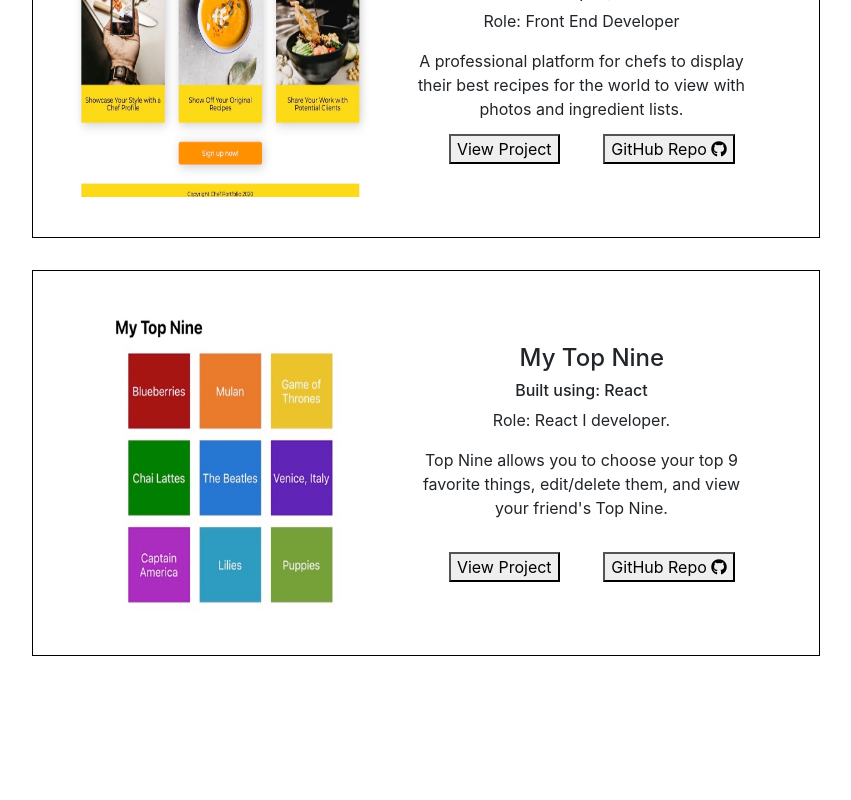
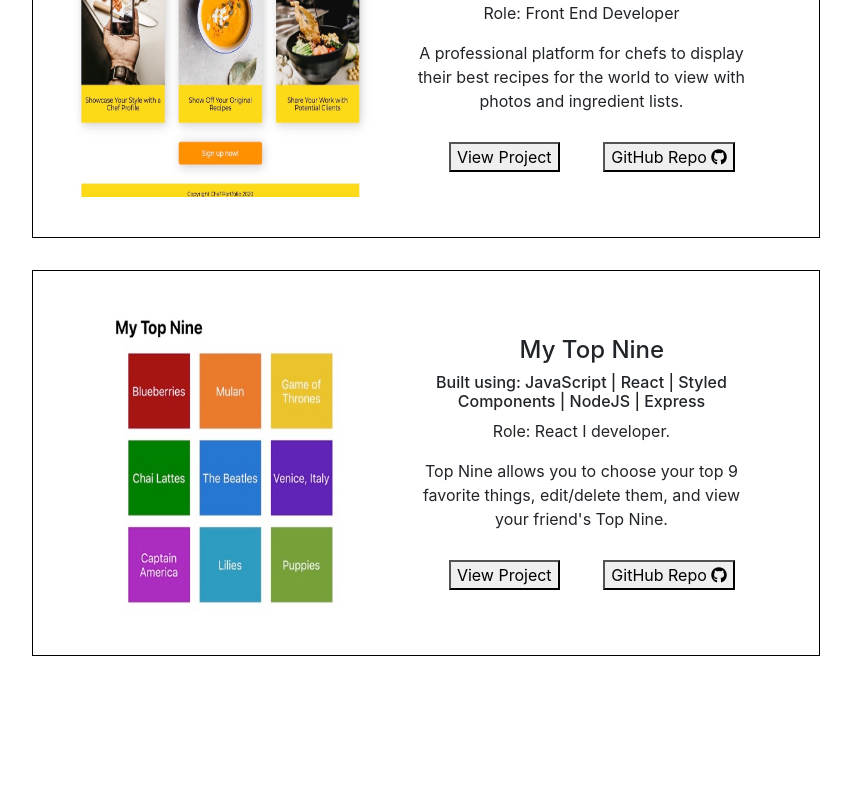
Before and after one commit to vtellez1/portfolio, a React (Create React App) app: page / in a window 1280 px wide. Shown: the part 2000-2800 px from the top of the page, without its empty margins (214-1065 px from the left). Built offline with nearby package versions, Linux system fonts and the light colour scheme.

Commit message:
update topnine project details

```diff
--- a/src/components/Projects.js
+++ b/src/components/Projects.js
@@ -39,7 +39,7 @@ import topnineapp from '../ProfilePic/topnineapp.jpg';
   `
   const CardTitle = styled.h4``
   const CardText = styled.div`
-  height: 9.7rem;
+  height: 10.7rem;
   overflow: scroll;
   margin-bottom: 1rem;
   padding-right: 1.3rem;
@@ -110,7 +110,6 @@ function Projects() {
             <h6>Buit using: JavaScript | React | Redux | SASS | NodeJS | Express</h6>
             <p>Role: Front End Developer</p>
             <p>A professional platform for chefs to display their best recipes for the world to view with photos and ingredient lists. </p>
-            <p> Built project on a remote team of 4 front-end developers, 1 backend developer, and 2 UI developers in 4 days.</p>
             <ul>
               <li>Built project on a remote team of 4 front-end developers, 1 backend developer, and 2 UI developers in 4 days.</li>
               <li>Developed state management for application and handled HTTP requests for all CRUD operations.</li>
@@ -129,9 +128,15 @@ function Projects() {
         <CardBody>
           <CardTitle onClick={(e)=>{e.preventDefault(); window.location.href='https://mytopninefavs.netlify.com/'}}>My Top Nine</CardTitle>
           <CardText>
-          <h6>Built using: React </h6>
+          <h6>Built using: JavaScript | React | Styled Components | NodeJS | Express </h6>
           <p>Role: React I developer. </p>
           <p>Top Nine allows you to choose your top 9 favorite things, edit/delete them, and view your friend's Top Nine.</p>
+          <ul>
+            <li>Built project on a remote team of 3 front-end developers, 1 backend developer, and 1 UI developers in 4 days.</li>
+            <li>Constructed user sign up and login forms utilizing formik in order to provide great user experience</li>
+            <li>Styled application using styled components to meet plan design specifications.</li>
+          </ul>
+
           </CardText>
 
         <ButtonDiv>
```
